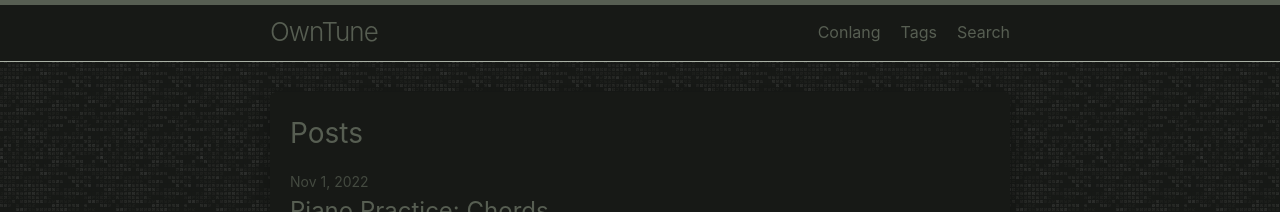
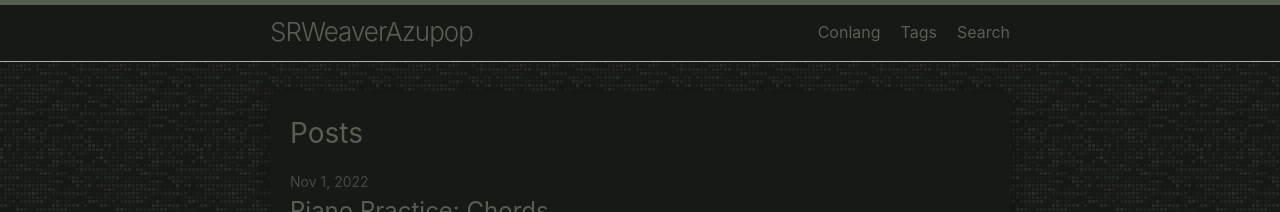
Before and after one commit to LWFlouisa/OwnTune, a Jekyll site: the page built from index.md, in a window 1280 px wide and 900 px high. Shown: the top 212 px of the window. Built offline with Jekyll 4.4.1, drawn with Linux system fonts in a browser that asks for light colours; some of the changed text lies outside the part shown.

Commit message:
Update _config.yml

```diff
--- a/_config.yml
+++ b/_config.yml
@@ -1,4 +1,4 @@
-title: OwnTune
+title: SRWeaverAzupop
 author: LWFlouisa
 email: yjsybhvfn@tznvy.pbz
 description: > # this means to ignore newlines until "show_exerpts:"
```
